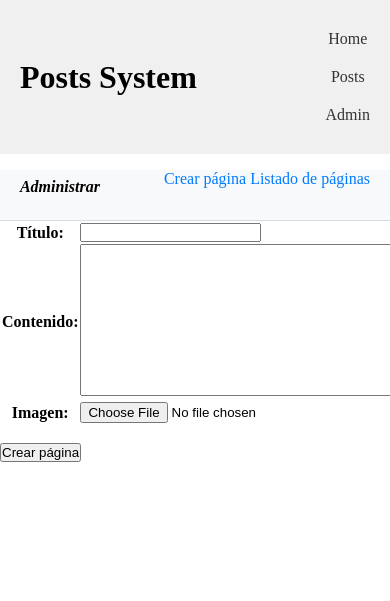
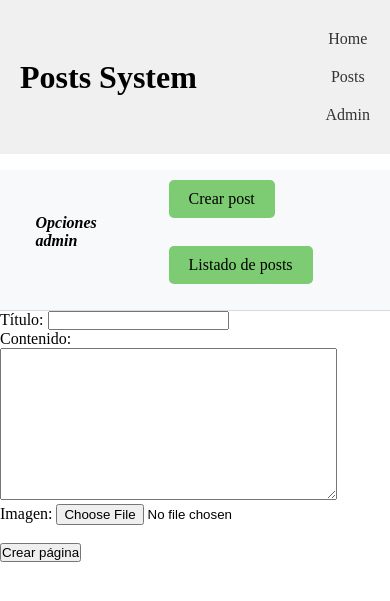
Before and after one commit to LASM24/posts_system, a Django app: page /posts/create/ in a window 390 px wide. Shown: the top 601 px of that part. Run offline with Django 5.2, Linux system fonts and the light colour scheme; the visitor is signed in with stand-in values (Sample User, id 1); the page is wider than the window, and the part outside it is not shown.

Commit message:
Home app: new style update (#9)
* Home app: Handles user reception. Added groundwork for future versions

* Post app: lists posts.

* Post app: Detail view for individual posts

* Post app: Admin mini-menu added

* Home & Posts app: Responsive design

* Post app: Post creation functionality added

* Post app: Post deletion feature added

* Post app: Updated styles

* Home app: new style update:  Basic styles in the posts views have been updated to enhance the web appearance.

```diff
--- a/posts/forms.py
+++ b/posts/forms.py
@@ -6,3 +6,7 @@ class PostCreateForm(forms.ModelForm):
     class Meta:
         model = Post
         fields = ['title', 'content', 'image']
+        widgets = {
+            'title': forms.TextInput(attrs={'class': 'form-title'}),
+            'content': forms.Textarea(attrs={'class': 'form-content'}),
+        }
--- /dev/null
+++ b/posts/static/posts/options.css
@@ -0,0 +1,45 @@
+.my-navbar {
+    background-color: #f8f9fa;
+    border-bottom: 1px solid rgba(0, 0, 0, 0.125);
+    padding-bottom: 1rem;
+  }
+
+  .my-container {
+    max-width: 1000px;
+    margin: 0 auto;
+    display: flex;
+    align-items: center;
+  }
+
+  .my-navbar-brand {
+    font-weight: bold;
+    margin-right: 3rem;
+    margin-left: 1rem;
+  }
+
+  .my-nav-item {
+    display: inline-block;
+  }
+
+  .my-nav-item:last-child {
+    margin-right: 0;
+  }
+
+  .btn {
+    display: inline-block;
+    padding: 10px 20px;
+    background-color: #7dcc73;
+    border-radius: 5px;
+    color: #000;
+    text-decoration: none;
+  }
+
+  @media only screen and (max-width: 465px) {
+    .my-container {
+      max-width: 90%;
+    }
+
+    .nav1{
+      margin-bottom: 0.5rem;
+    }
+  }
--- a/posts/static/posts/page.css
+++ /dev/null
@@ -1,46 +0,0 @@
-
-.my-navbar {
-    background-color: #f8f9fa;
-    border-bottom: 1px solid rgba(0,0,0,.125);
-    padding-bottom: 1rem;
-}
-
-.my-container {
-    max-width: 1000px;
-    margin: 0 auto;
-    display: flex;
-    align-items: center;
-}
-
-.my-navbar-brand {
-    font-weight: bold;
-    margin-right: 4rem;
-}
-
-.my-navbar-nav {
-    list-style: none;
-}
-
-.my-nav-item {
-    display: inline-block;
-}
-
-.my-nav-link {
-    color: #007bff;
-    text-decoration: none;
-}
-
-.my-nav-link:hover {
-    color: #0056b3;
-}
-
-
-@media only screen and (max-width: 390px){
-    .my-container{
-        max-width: 90%;
-    }
-
-    .nav1{
-        padding-bottom: 1rem;
-    }
-}
--- a/posts/templates/posts/includes/post_menu.html
+++ b/posts/templates/posts/includes/post_menu.html
@@ -1,16 +1,14 @@
 {% load static %}
 
 {% if request.user.is_staff %}
-<link rel="stylesheet" href="{% static "posts/page.css" %}">
+<link rel="stylesheet" href="{% static "posts/options.css" %}">
 <nav class="my-navbar">
     <div class="my-container">
-        <span class="my-navbar-brand"><i>Administrar</i></span>
+        <span class="my-navbar-brand"><i>Opciones admin</i></span>
         <ul class="my-navbar-nav">
             <!-- FIX -->
-            <li class="my-nav-item nav1"><a class="my-nav-link" href="{% url "posts:create" %}">Crear página</a></li>
-            <li class="my-nav-item"><a class="my-nav-link" href="{% url "posts:posts" %}">
-                Listado de páginas
-            </a></li>
+            <li class="my-nav-item nav1"><a href="{% url "posts:create" %}" class="btn">Crear post</a></li>
+            <li class="my-nav-item"><a href="{% url "posts:posts" %}" class="btn">Listado de posts</a></li>
         </ul>
     </div>
 </nav>
--- a/posts/templates/posts/post_detail.html
+++ b/posts/templates/posts/post_detail.html
@@ -6,6 +6,7 @@
 {% block content %}
   {% include "posts/includes/post_menu.html" %}
   <link rel="stylesheet" href="{% static "posts/detail.css" %}">
+  <button class="return"><a href="{% url "posts:posts" %}">volver</a></button>
   <main class="main">
     <div class="container">
       <div class="content">
--- a/posts/templates/posts/post_form.html
+++ b/posts/templates/posts/post_form.html
@@ -1,25 +1,30 @@
 {% extends 'home/base.html' %}
+{% load static %}
 
-{% load static %}
 {% block title %}Crear página{% endblock %}
+
 {% block content %}
 {% include 'posts/includes/post_menu.html'%}
-<main role="main">
-  <div class="container">
-    <div class="row mt-3">
-      <div class="col-md-9 mx-auto">
-        <div>
-          <form action="{% url 'posts:create' %}" method="post" enctype="multipart/form-data">
-            {% csrf_token %}
-            <table>
-                {{ form.as_table }}
-            </table>
-            <br>
-            <input type="submit" value="Crear página" />
-          </form>
+<link rel="stylesheet" href="{% static "posts/forms.css" %}">
+<main class="main">
+  <div class="form-container">
+    <form action="{% url 'posts:create' %}" method="post" enctype="multipart/form-data">
+        {% csrf_token %}
+        <div class="form-group">
+            <label for="id_title">Título:</label>
+            {{ form.title }}
         </div>
-      </div>
-    </div>
-  </div>
+        <div class="form-group">
+            <label for="id_content">Contenido:</label>
+            {{ form.content }}
+        </div>
+        <div class="form-group">
+            <label for="id_image">Imagen:</label>
+            {{ form.image }}
+        </div>
+        <br />
+        <input class="form-submit" type="submit" value="Crear página" />
+    </form>
+</div>
 </main>
 {% endblock %}
--- a/posts/views.py
+++ b/posts/views.py
@@ -19,7 +19,9 @@ class PostDetailView(DetailView):
 class PostCreateView(CreateView):
     model = Post
     form_class = PostCreateForm
-    success_url = reverse_lazy('posts:posts')
+
+    def get_success_url(self):
+            return reverse_lazy('posts:posts') + '?os'
 
 
 class PostDeleteView(DeleteView):
```
Also changed, not shown: posts/static/posts/detail.css (+16 -1 lines), posts/static/posts/style.css (+21 -2 lines), posts/templates/posts/post_list.html (+7 -2 lines), 1 other file.
